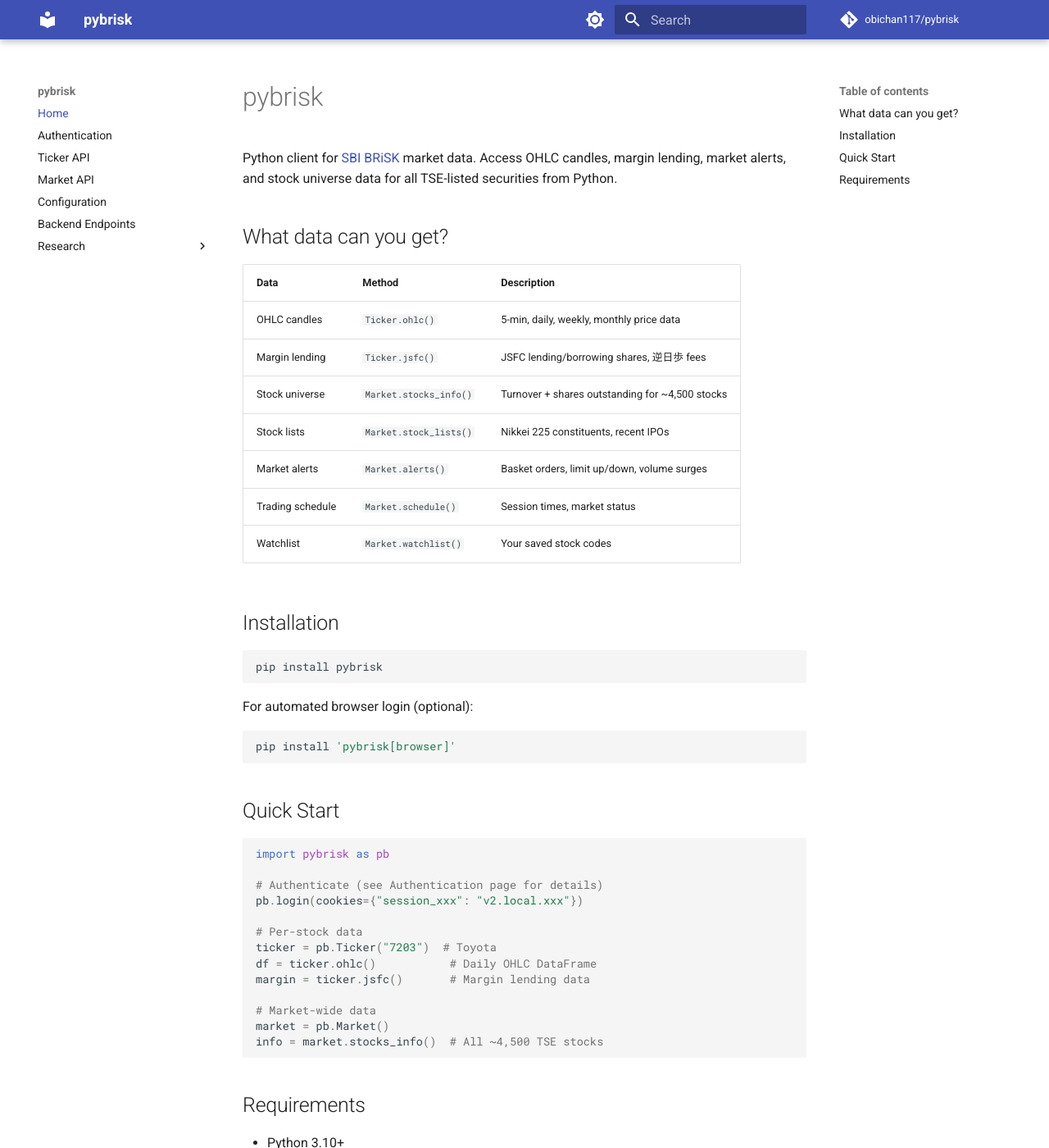
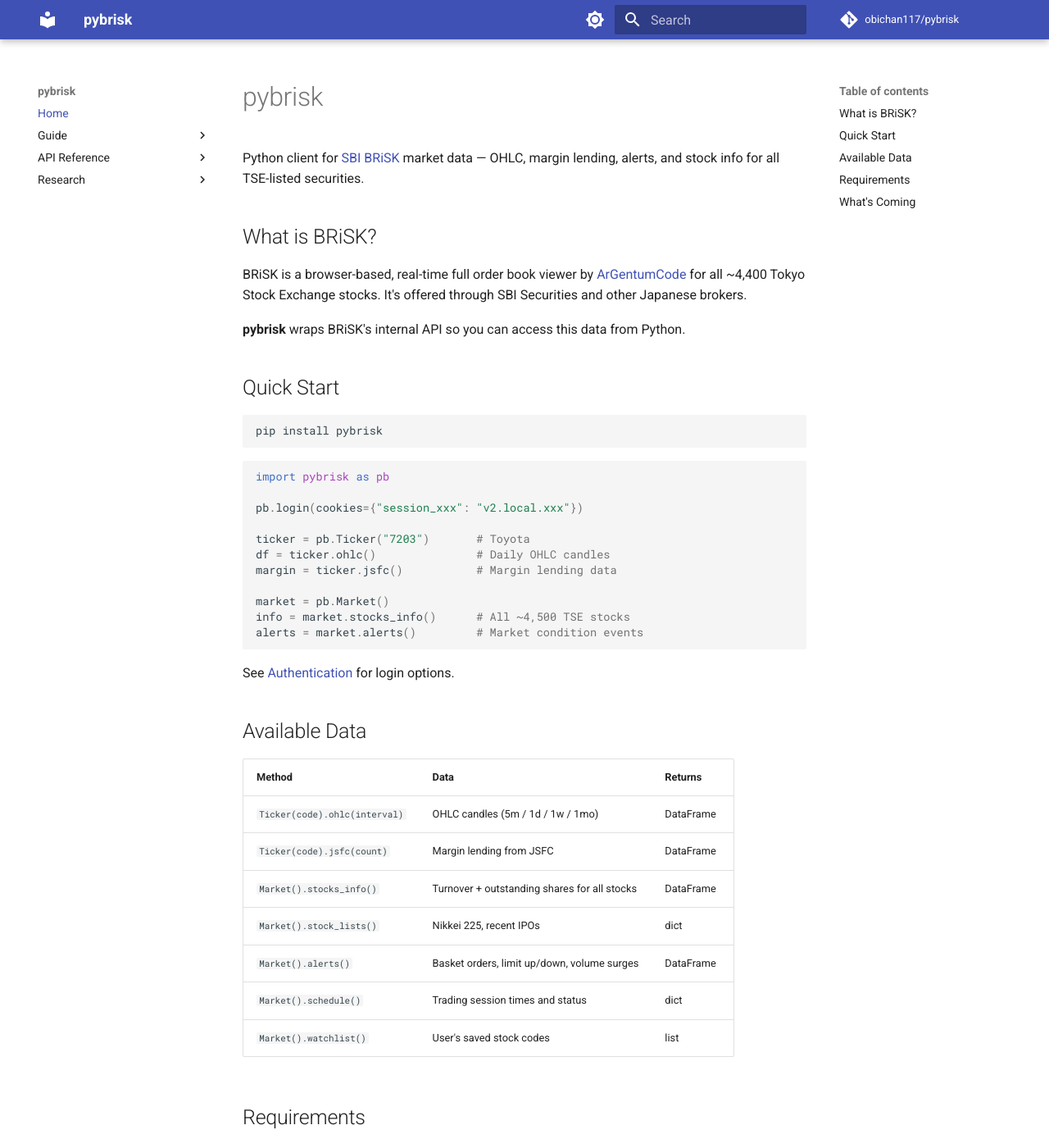
Before and after one commit to obichan117/pybrisk, an MkDocs documentation site: the page built from docs/index.md, in a window 1280 px wide and 1400 px high. Shown: the whole window at 82% size. Built offline with MkDocs 1.6.1 and Material for MkDocs 9.7.7, drawn with Linux system fonts in a browser that asks for light colours; comment, search, counter and statistics services are not loaded; some of the changed text lies outside the part shown.

Commit message:
docs: simplify README and restructure docs directory
Slim README from 330 to 70 lines — just install, quickstart, data table,
auth examples, and links to full docs.

Restructure mkdocs nav into three sections:
- Guide: authentication
- API Reference: ticker, market, configuration, endpoints
- Research: how-it-works, architecture, protocol analysis

Move files into docs/api/ and docs/guide/ subdirectories.

Co-Authored-By: Claude Opus 4.6 <noreply@anthropic.com>

````diff
--- a/docs/index.md
+++ b/docs/index.md
@@ -1,51 +1,53 @@
 # pybrisk
 
-Python client for [SBI BRiSK](https://www.brisk.jp/) market data. Access OHLC candles, margin lending, market alerts, and stock universe data for all TSE-listed securities from Python.
+Python client for [SBI BRiSK](https://www.brisk.jp/) market data — OHLC, margin lending, alerts, and stock info for all TSE-listed securities.
 
-## What data can you get?
+## What is BRiSK?
 
-| Data | Method | Description |
-|---|---|---|
-| OHLC candles | `Ticker.ohlc()` | 5-min, daily, weekly, monthly price data |
-| Margin lending | `Ticker.jsfc()` | JSFC lending/borrowing shares, 逆日歩 fees |
-| Stock universe | `Market.stocks_info()` | Turnover + shares outstanding for ~4,500 stocks |
-| Stock lists | `Market.stock_lists()` | Nikkei 225 constituents, recent IPOs |
-| Market alerts | `Market.alerts()` | Basket orders, limit up/down, volume surges |
-| Trading schedule | `Market.schedule()` | Session times, market status |
-| Watchlist | `Market.watchlist()` | Your saved stock codes |
+BRiSK is a browser-based, real-time full order book viewer by [ArGentumCode](https://www.argentumcode.co.jp/) for all ~4,400 Tokyo Stock Exchange stocks. It's offered through SBI Securities and other Japanese brokers.
 
-## Installation
+**pybrisk** wraps BRiSK's internal API so you can access this data from Python.
+
+## Quick Start
 
 ```bash
 pip install pybrisk
 ```
 
-For automated browser login (optional):
-
-```bash
-pip install 'pybrisk[browser]'
-```
-
-## Quick Start
-
 ```python
 import pybrisk as pb
 
-# Authenticate (see Authentication page for details)
 pb.login(cookies={"session_xxx": "v2.local.xxx"})
 
-# Per-stock data
-ticker = pb.Ticker("7203")  # Toyota
-df = ticker.ohlc()           # Daily OHLC DataFrame
-margin = ticker.jsfc()       # Margin lending data
+ticker = pb.Ticker("7203")       # Toyota
+df = ticker.ohlc()               # Daily OHLC candles
+margin = ticker.jsfc()           # Margin lending data
 
-# Market-wide data
 market = pb.Market()
-info = market.stocks_info()  # All ~4,500 TSE stocks
+info = market.stocks_info()      # All ~4,500 TSE stocks
+alerts = market.alerts()         # Market condition events
 ```
+
+See [Authentication](guide/authentication.md) for login options.
+
+## Available Data
+
+| Method | Data | Returns |
+|---|---|---|
+| `Ticker(code).ohlc(interval)` | OHLC candles (5m / 1d / 1w / 1mo) | DataFrame |
+| `Ticker(code).jsfc(count)` | Margin lending from JSFC | DataFrame |
+| `Market().stocks_info()` | Turnover + outstanding shares for all stocks | DataFrame |
+| `Market().stock_lists()` | Nikkei 225, recent IPOs | dict |
+| `Market().alerts()` | Basket orders, limit up/down, volume surges | DataFrame |
+| `Market().schedule()` | Trading session times and status | dict |
+| `Market().watchlist()` | User's saved stock codes | list |
 
 ## Requirements
 
 - Python 3.10+
-- Active SBI Securities account with BRiSK (全板) subscription
+- SBI Securities account with BRiSK subscription (330 yen/month or free with qualifying account)
 - Service hours: 8:00 AM – 3:50 PM JST
+
+## What's Coming
+
+Real-time WebSocket streaming is in progress — see [How It Works](research/how-it-works.md) for details on the binary protocol reverse-engineering effort.
--- a/mkdocs.yml
+++ b/mkdocs.yml
@@ -20,11 +20,13 @@ theme:
 
 nav:
   - Home: index.md
-  - Authentication: authentication.md
-  - Ticker API: ticker.md
-  - Market API: market.md
-  - Configuration: configuration.md
-  - Backend Endpoints: endpoints.md
+  - Guide:
+    - Authentication: guide/authentication.md
+  - API Reference:
+    - Ticker: api/ticker.md
+    - Market: api/market.md
+    - Configuration: api/configuration.md
+    - Backend Endpoints: api/endpoints.md
   - Research:
     - How It Works: research/how-it-works.md
     - Architecture: research/architecture.md
````
Also changed, not shown: README.md (+37 -290 lines), docs/api/configuration.md (renamed from docs/configuration.md), docs/api/endpoints.md (renamed from docs/endpoints.md), docs/api/market.md (renamed from docs/market.md), docs/api/ticker.md (renamed from docs/ticker.md), docs/guide/authentication.md (renamed from docs/authentication.md).
